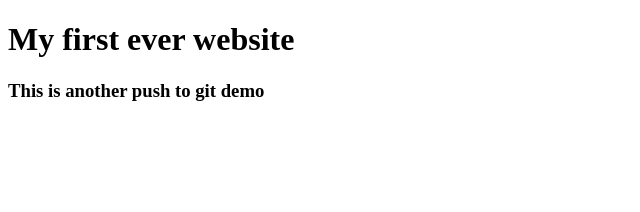
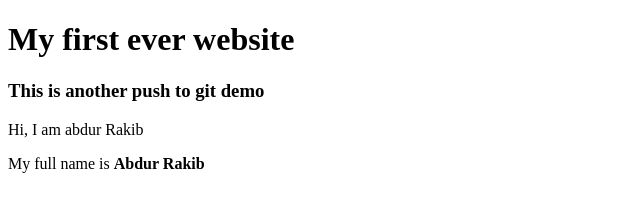
Before and after one commit to Ab-Rakib/my-first-website, a plain HTML site: page index.html in a window 1280 px wide. Shown: the whole page, without its empty margins (0-640 px from the left). Drawn offline with Linux system fonts and the light colour scheme.

Commit message:
add some paragraph

```diff
--- a/index.html
+++ b/index.html
@@ -9,5 +9,7 @@
   <body>
     <h1>My first ever website</h1>
     <h3>This is another push to git demo</h3>
+    <p>Hi, I am abdur Rakib</p>
+    <p>My full name is <strong>Abdur Rakib</strong></p>
   </body>
 </html>
```
